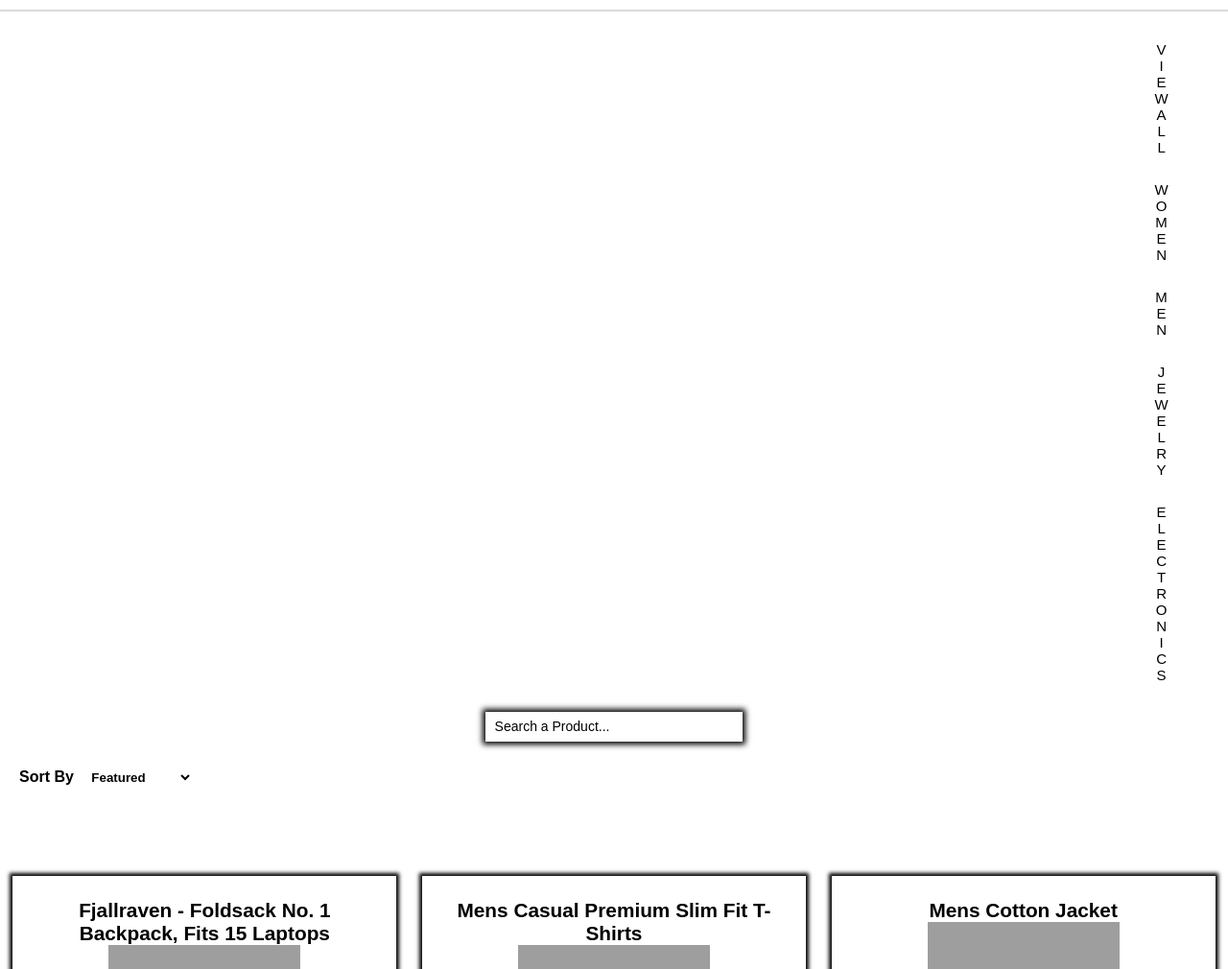
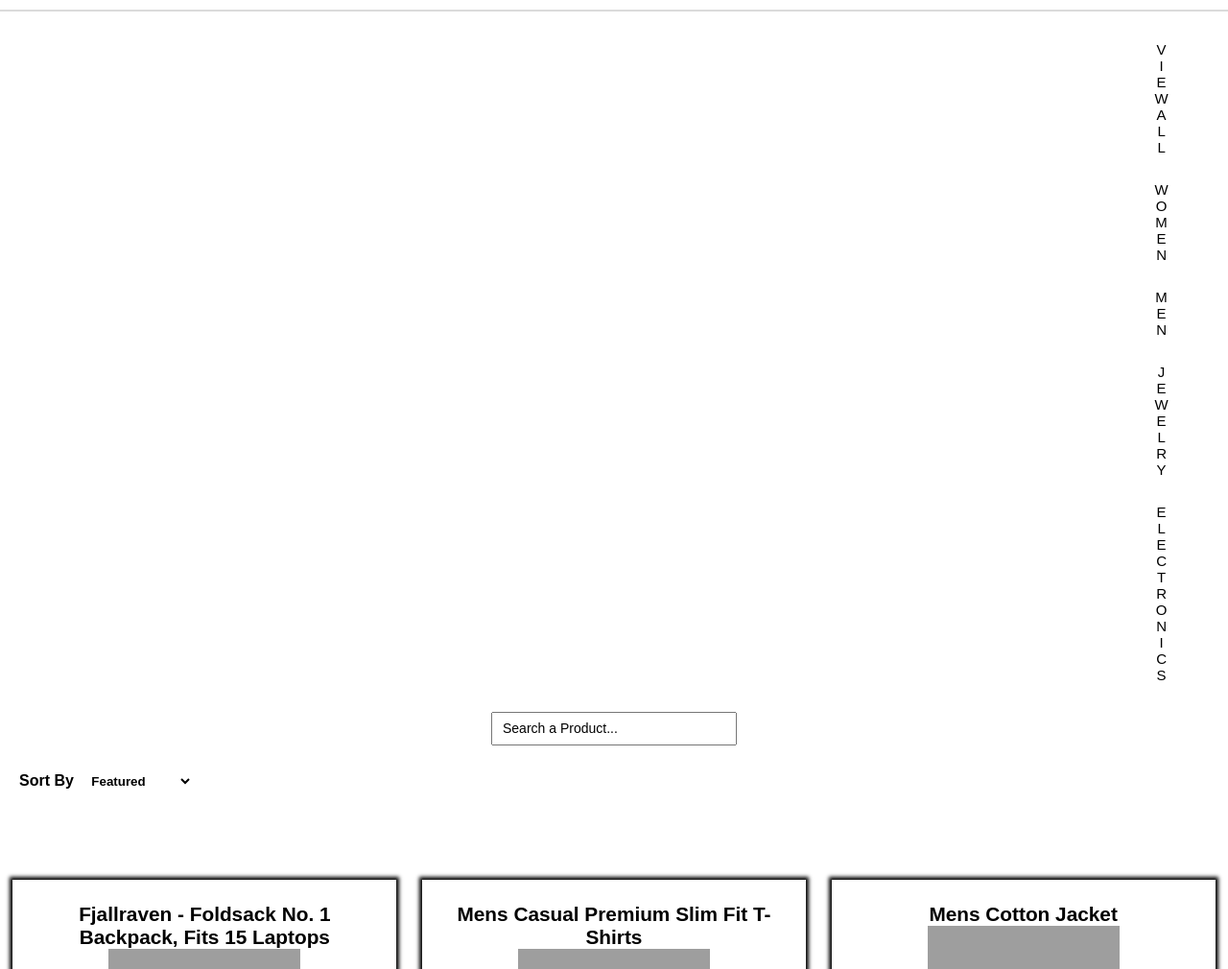
Before and after one commit to certifiedgenius/fake_store, a plain HTML site: page index.html in a window 1280 px wide. Shown: the part 90-1100 px from the top of the page at 96% size. Drawn offline with Linux system fonts and the light colour scheme; grey boxes are pictures that could not be loaded.

Commit message:
Search bar css

```diff
--- a/css/main.css
+++ b/css/main.css
@@ -512,12 +512,11 @@ nav .navbar-top {
 }
 
 input[type=search] {
-    width: 21%;
     padding: 8px 10px;
     margin: 8px 0;
-    border: 0rem solid black;
     color: black;
-    box-shadow: 0 0 6px 3px black;
+    display: inline-block;
+    width: 20%;
 }
 
 ::placeholder {
```
